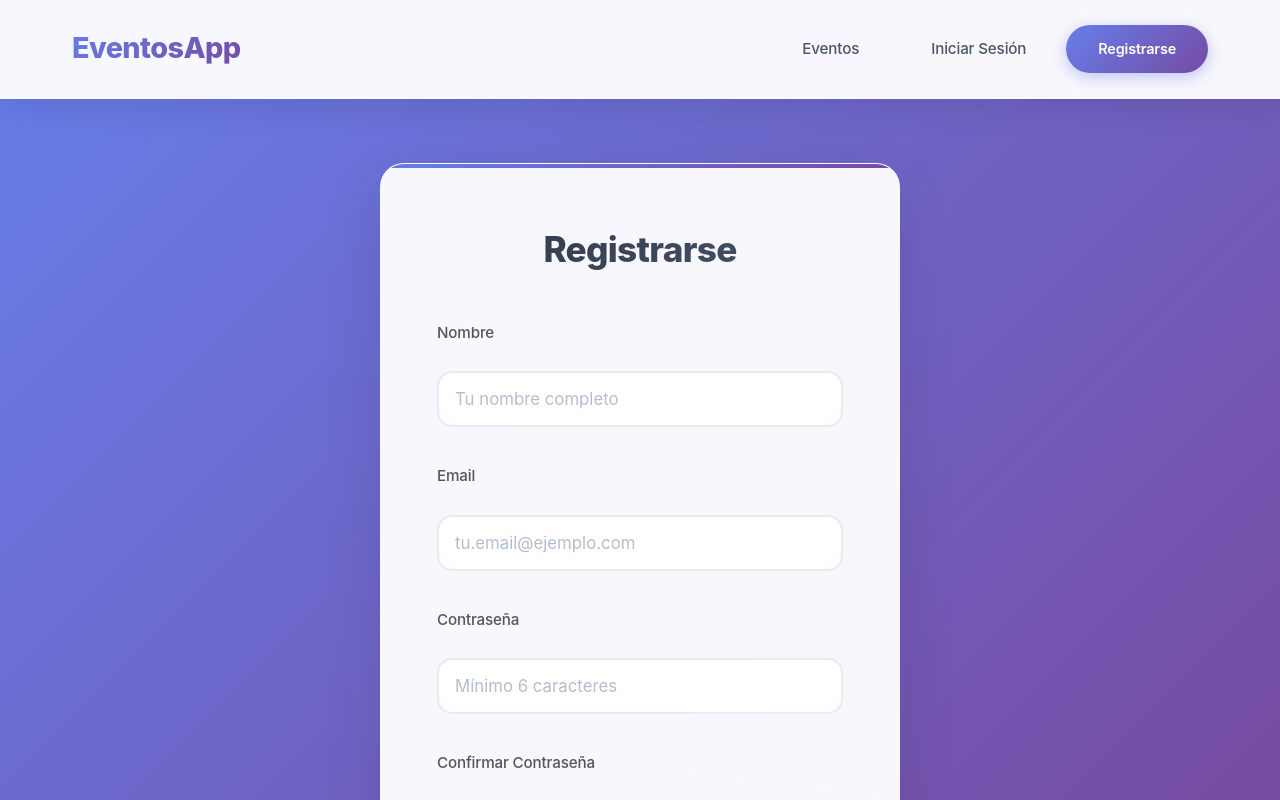
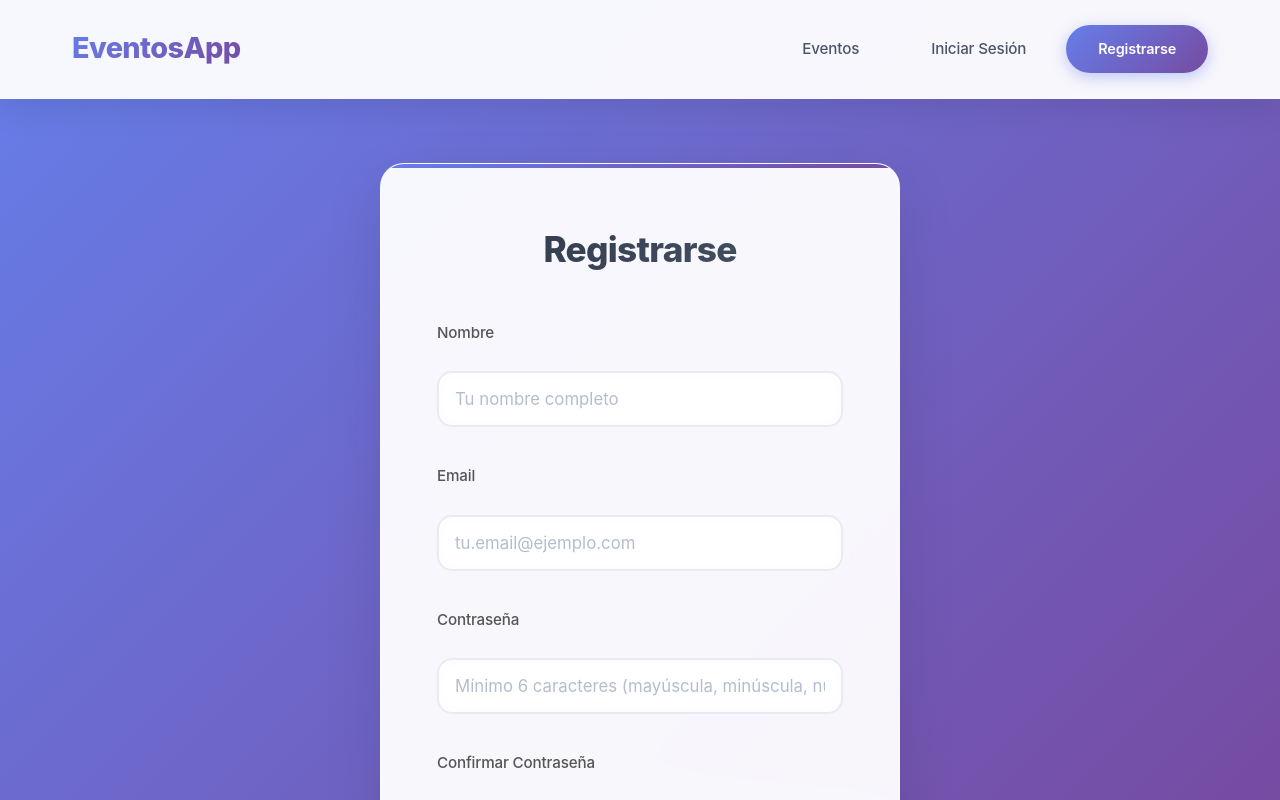
Before and after one commit to GianeLopez29/eventos_frontend, a React (Vite) app: page /register in a window 1280 px wide. Shown: the top 800 px of the page. Built offline with nearby package versions, Linux system fonts and the light colour scheme.

Commit message:
feat: Agregar validaciones mejoradas y mensajes de error específicos

```diff
--- a/src/pages/Register.jsx
+++ b/src/pages/Register.jsx
@@ -8,9 +8,15 @@ import { useAuth } from '../context/AuthContext';
 import './Auth.css';
 
 const schema = yup.object({
-  nombre: yup.string().required('Nombre requerido'),
+  nombre: yup.string()
+    .required('Nombre requerido')
+    .min(2, 'El nombre debe tener al menos 2 caracteres')
+    .matches(/^[a-zA-ZÀ-ſ\s]+$/, 'El nombre solo puede contener letras y espacios'),
   email: yup.string().email('Email inválido').required('Email requerido'),
-  password: yup.string().min(6, 'Mínimo 6 caracteres').required('Contraseña requerida'),
+  password: yup.string()
+    .min(6, 'Mínimo 6 caracteres')
+    .matches(/^(?=.*[a-z])(?=.*[A-Z])(?=.*\d)/, 'Debe contener mayúscula, minúscula y número')
+    .required('Contraseña requerida'),
   confirmPassword: yup.string()
     .oneOf([yup.ref('password')], 'Las contraseñas no coinciden')
     .required('Confirmar contraseña requerida')
@@ -35,7 +41,15 @@ const Register = () => {
       });
       navigate('/login');
     } catch (error) {
-      toast.error(error.response?.data?.message || 'Error al registrarse');
+      const errorMessage = error.response?.data?.message || 'Error al registrarse';
+
+      if (error.response?.data?.errors) {
+        // Mostrar errores de validación específicos
+        const validationErrors = error.response.data.errors.map(err => err.msg).join(', ');
+        toast.error(`Errores de validación: ${validationErrors}`);
+      } else {
+        toast.error(errorMessage);
+      }
     } finally {
       setLoading(false);
     }
@@ -75,7 +89,7 @@ const Register = () => {
               type="password"
               {...register('password')}
               className={errors.password ? 'error' : ''}
-              placeholder="Mínimo 6 caracteres"
+              placeholder="Mínimo 6 caracteres (mayúscula, minúscula, número)"
             />
             {errors.password && <span className="error-message">{errors.password.message}</span>}
           </div>
```
